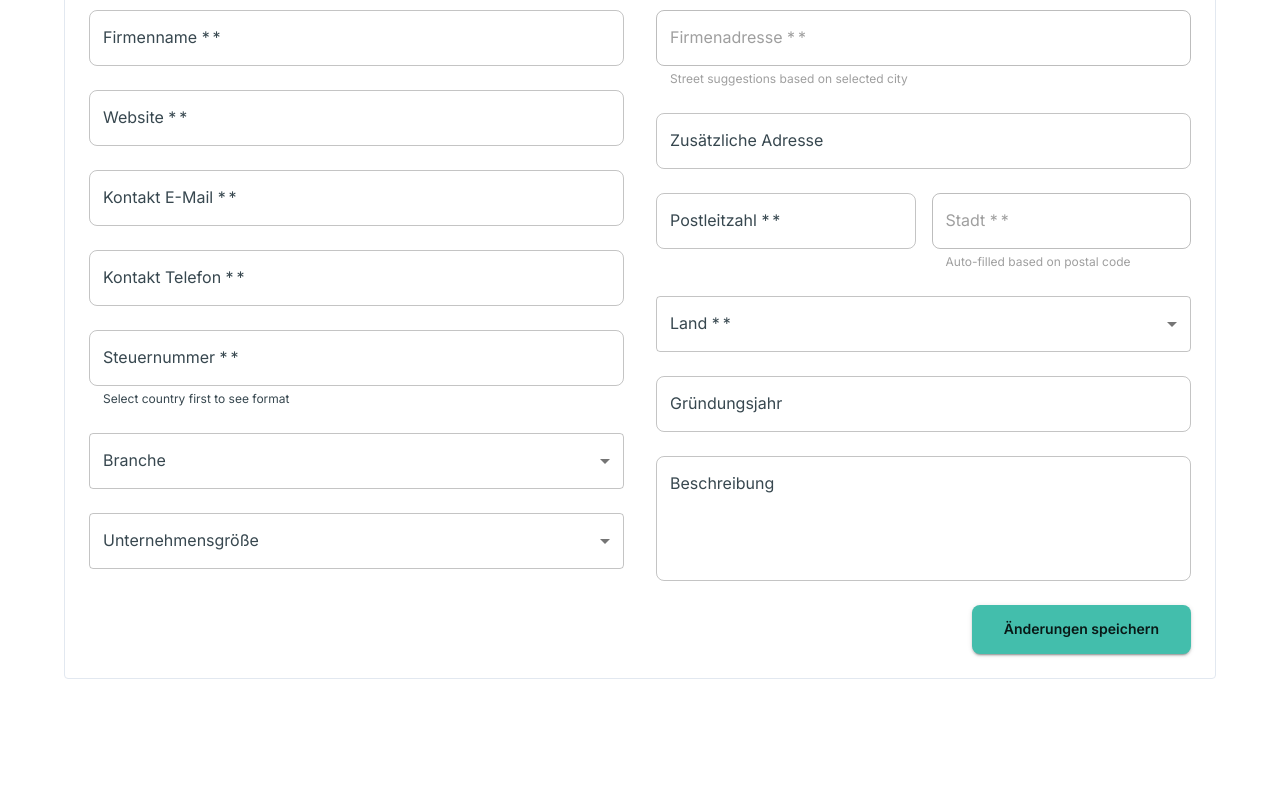
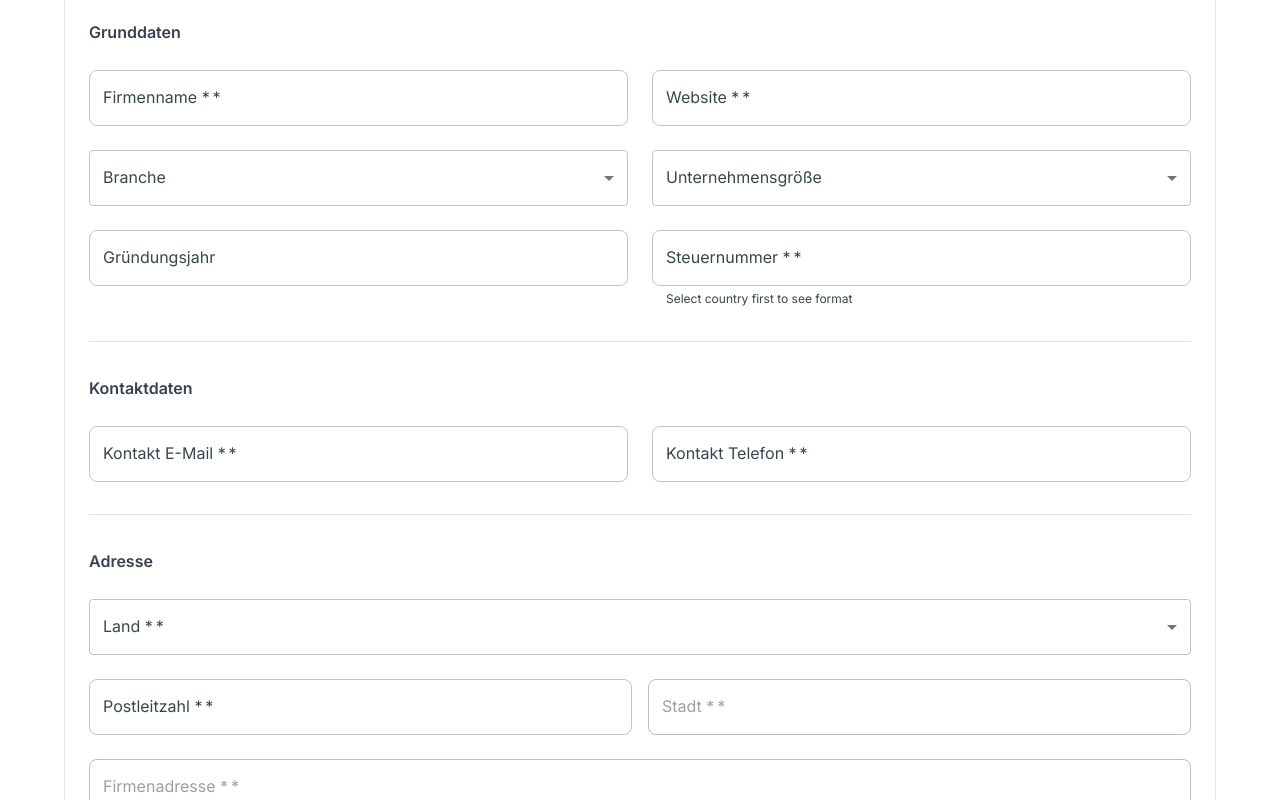
Before and after one commit to DenizD/signup-and-market-optin, a React (Vite) app: page /company-settings in a window 1280 px wide. Shown: the part 300-1100 px from the top of the page. Before the commit the page ends 1011 px from the top, so only its background shows below. Built offline with nearby package versions, Linux system fonts and the light colour scheme.

Commit message:
Refactor: Improve company settings form layout
Restructure the company profile form in `src/pages/CompanySettings.tsx` for better logical organization and remove descriptions below form elements.

```diff
--- a/src/pages/CompanySettings.tsx
+++ b/src/pages/CompanySettings.tsx
@@ -395,12 +395,15 @@ const CompanySettings = () => {
 
         {/* Company Tab */}
         <TabPanel value={tabValue} index={0}>
-          <Typography variant="h6" sx={{ mb: 3, fontWeight: 600 }}>
+          <Typography variant="h6" sx={{ mb: 4, fontWeight: 600 }}>
             {t('companyProfile')}
           </Typography>
 
-          <div className="grid grid-cols-1 md:grid-cols-2 gap-8">
-            <div className="flex flex-col gap-6">
+          {/* Company Basic Information */}
+          <Typography variant="subtitle1" sx={{ mb: 3, fontWeight: 600, color: '#374151' }}>
+            Grunddaten
+          </Typography>
+          <div className="grid grid-cols-1 md:grid-cols-2 gap-6 mb-8">
             <TextField
               fullWidth
               label={`${t('companyName')} *`}
@@ -409,7 +412,7 @@ const CompanySettings = () => {
               onChange={(e) => handleInputChange('companyName', e.target.value)}
               placeholder="ABC Corp."
               error={!!validationErrors.companyName}
-                helperText={validationErrors.companyName || ''}
+              helperText={validationErrors.companyName}
             />
 
             <TextField
@@ -420,41 +423,7 @@ const CompanySettings = () => {
               onChange={(e) => handleInputChange('website', e.target.value)}
               placeholder="https://www.example.com"
               error={!!validationErrors.website}
-                helperText={validationErrors.website || ''}
-              />
-
-              <TextField
-                fullWidth
-                label={`${t('contactEmail')} *`}
-                type="email"
-                required
-                value={companyData.contactEmail}
-                onChange={(e) => handleInputChange('contactEmail', e.target.value)}
-                placeholder="contact@company.com"
-                error={!!validationErrors.contactEmail}
-                helperText={validationErrors.contactEmail || ''}
-              />
-
-              <TextField
-                fullWidth
-                label={`${t('contactPhone')} *`}
-                required
-                value={companyData.contactPhone}
-                onChange={(e) => handleInputChange('contactPhone', e.target.value)}
-                placeholder="+49 123 456 789"
-                error={!!validationErrors.contactPhone}
-                helperText={validationErrors.contactPhone || ''}
-              />
-
-              <TextField
-                fullWidth
-                label={`${t('taxNumber')} *`}
-                required
-                value={companyData.taxNumber}
-                onChange={(e) => handleInputChange('taxNumber', e.target.value)}
-                placeholder={companyData.country === 'Germany' ? 'DE123456789' : 'Enter tax number'}
-                error={!!validationErrors.taxNumber}
-                helperText={getTaxNumberHelperText()}
+              helperText={validationErrors.website}
             />
 
             <FormControl fullWidth>
@@ -492,51 +461,67 @@ const CompanySettings = () => {
                 <MenuItem value="1000+">{t('companySize1000plus')}</MenuItem>
               </Select>
             </FormControl>
-            </div>
 
-            <div className="flex flex-col gap-6">
-              <StreetAutocomplete
-                label={`${t('companyAddress')} *`}
-                value={companyData.companyAddress}
-                city={companyData.city}
-                onStreetChange={handleStreetChange}
-                error={!!validationErrors.companyAddress}
-                helperText={validationErrors.companyAddress || 'Street suggestions based on selected city'}
-                required
+            <TextField
+              fullWidth
+              label={t('foundedYear')}
+              type="number"
+              value={companyData.foundedYear}
+              onChange={(e) => setCompanyData({...companyData, foundedYear: e.target.value})}
+              placeholder="2020"
+              inputProps={{ min: 1800, max: new Date().getFullYear() }}
             />
 
             <TextField
               fullWidth
-                label={t('secondaryAddress')}
-                value={companyData.secondaryAddress}
-                onChange={(e) => setCompanyData({...companyData, secondaryAddress: e.target.value})}
-                placeholder="Floor 1, Suite 100"
-              />
-
-              <div className="grid grid-cols-2 gap-4">
-                <TextField
-                  fullWidth
-                  label={`${t('postalCode')} *`}
+              label={`${t('taxNumber')} *`}
               required
-                  value={companyData.postalCode}
-                  onChange={(e) => handlePostalCodeChange(e.target.value)}
-                  placeholder="12345"
-                  error={!!validationErrors.postalCode}
-                  helperText={validationErrors.postalCode || ''}
-                />
-                <AddressAutocomplete
-                  label={`${t('city')} *`}
-                  value={companyData.city}
-                  country={companyData.country}
-                  postalCode={companyData.postalCode}
-                  onCityChange={handleCityChange}
-                  onPostalCodeSuggestion={handlePostalCodeSuggestion}
-                  error={!!validationErrors.city}
-                  helperText={validationErrors.city || 'Auto-filled based on postal code'}
-                  required
+              value={companyData.taxNumber}
+              onChange={(e) => handleInputChange('taxNumber', e.target.value)}
+              placeholder={companyData.country === 'Germany' ? 'DE123456789' : 'Enter tax number'}
+              error={!!validationErrors.taxNumber}
+              helperText={getTaxNumberHelperText()}
             />
           </div>
 
+          <Divider sx={{ my: 4 }} />
+
+          {/* Contact Information */}
+          <Typography variant="subtitle1" sx={{ mb: 3, fontWeight: 600, color: '#374151' }}>
+            Kontaktdaten
+          </Typography>
+          <div className="grid grid-cols-1 md:grid-cols-2 gap-6 mb-8">
+            <TextField
+              fullWidth
+              label={`${t('contactEmail')} *`}
+              type="email"
+              required
+              value={companyData.contactEmail}
+              onChange={(e) => handleInputChange('contactEmail', e.target.value)}
+              placeholder="contact@company.com"
+              error={!!validationErrors.contactEmail}
+              helperText={validationErrors.contactEmail}
+            />
+
+            <TextField
+              fullWidth
+              label={`${t('contactPhone')} *`}
+              required
+              value={companyData.contactPhone}
+              onChange={(e) => handleInputChange('contactPhone', e.target.value)}
+              placeholder="+49 123 456 789"
+              error={!!validationErrors.contactPhone}
+              helperText={validationErrors.contactPhone}
+            />
+          </div>
+
+          <Divider sx={{ my: 4 }} />
+
+          {/* Address Information */}
+          <Typography variant="subtitle1" sx={{ mb: 3, fontWeight: 600, color: '#374151' }}>
+            Adresse
+          </Typography>
+          <div className="grid grid-cols-1 gap-6 mb-8">
             <FormControl fullWidth required error={!!validationErrors.country}>
               <InputLabel>{`${t('country')} *`}</InputLabel>
               <Select
@@ -578,21 +563,60 @@ const CompanySettings = () => {
             </FormControl>
 
             {companyData.country && isEmbargoCountry(companyData.country) && (
-                <Alert severity="warning" sx={{ mt: 1 }}>
+              <Alert severity="warning">
                 {t('embargoCountry')}
               </Alert>
             )}
 
+            <div className="grid grid-cols-1 md:grid-cols-2 gap-4">
               <TextField
                 fullWidth
-                label={t('foundedYear')}
-                type="number"
-                value={companyData.foundedYear}
-                onChange={(e) => setCompanyData({...companyData, foundedYear: e.target.value})}
-                placeholder="2020"
-                inputProps={{ min: 1800, max: new Date().getFullYear() }}
+                label={`${t('postalCode')} *`}
+                required
+                value={companyData.postalCode}
+                onChange={(e) => handlePostalCodeChange(e.target.value)}
+                placeholder="12345"
+                error={!!validationErrors.postalCode}
+                helperText={validationErrors.postalCode}
+              />
+              <AddressAutocomplete
+                label={`${t('city')} *`}
+                value={companyData.city}
+                country={companyData.country}
+                postalCode={companyData.postalCode}
+                onCityChange={handleCityChange}
+                onPostalCodeSuggestion={handlePostalCodeSuggestion}
+                error={!!validationErrors.city}
+                helperText={validationErrors.city}
+                required
+              />
+            </div>
+
+            <StreetAutocomplete
+              label={`${t('companyAddress')} *`}
+              value={companyData.companyAddress}
+              city={companyData.city}
+              onStreetChange={handleStreetChange}
+              error={!!validationErrors.companyAddress}
+              helperText={validationErrors.companyAddress}
+              required
             />
 
+            <TextField
+              fullWidth
+              label={t('secondaryAddress')}
+              value={companyData.secondaryAddress}
+              onChange={(e) => setCompanyData({...companyData, secondaryAddress: e.target.value})}
+              placeholder="Floor 1, Suite 100"
+            />
+          </div>
+
+          <Divider sx={{ my: 4 }} />
+
+          {/* Company Description */}
+          <Typography variant="subtitle1" sx={{ mb: 3, fontWeight: 600, color: '#374151' }}>
+            Beschreibung
+          </Typography>
           <TextField
             fullWidth
             label={t('description')}
@@ -602,8 +626,6 @@ const CompanySettings = () => {
             onChange={(e) => setCompanyData({...companyData, description: e.target.value})}
             placeholder="Brief description of your company..."
           />
-            </div>
-          </div>
         </TabPanel>
 
         {/* Users Tab */}
```
Lines whose indentation alone changed are shown as unchanged.
